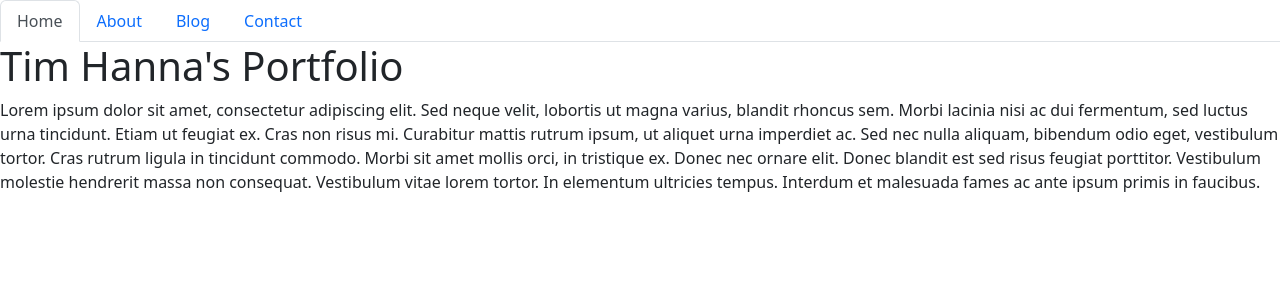
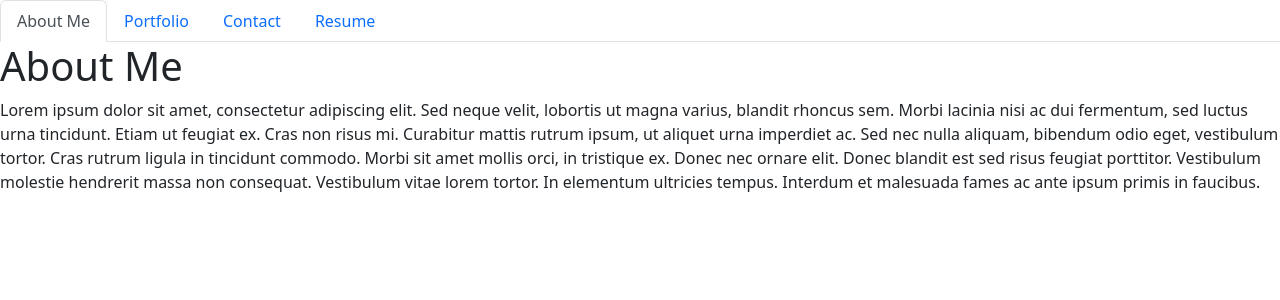
Before and after one commit to Mntnbassfan/20-react-portfolio, a React (Create React App) app in the folder 00-practice-app/: page / in a window 1280 px wide. Shown: the top 300 px of the page. Built offline with nearby package versions, Linux system fonts and the light colour scheme.

Commit message:
fixed paths in navigation routes

```diff
--- a/00-practice-app/src/components/NavTabs.js
+++ b/00-practice-app/src/components/NavTabs.js
@@ -1,52 +1,48 @@
-import React from 'react';
-
-// TODO: Add a comment explaining how we are able to extract the key value pairs from props
+import React from "react";
 
 function NavTabs({ currentPage, handlePageChange }) {
   return (
     <ul className="nav nav-tabs">
       <li className="nav-item">
         <a
-          href="#home"
-          onClick={() => handlePageChange('Home')}
-          //*  TODO: BONUS: Add a comment explaining what kind of operator this is and what it is checking for
-
-          className={currentPage === 'Home' ? 'nav-link active' : 'nav-link'}
+          href="#aboutme"
+          onClick={() => handlePageChange("Aboutme")}
+          className={currentPage === "Aboutme" ? "nav-link active" : "nav-link"}
         >
-          Home
+          About Me
         </a>
       </li>
+
       <li className="nav-item">
         <a
-          href="#about"
-          onClick={() => handlePageChange('About')}
-          //  TODO: Add a comment explaining what this logic is doing
-
-          className={currentPage === 'About' ? 'nav-link active' : 'nav-link'}
+          href="#Portfolio"
+          onClick={() => handlePageChange("Portfolio")}
+          className={currentPage === "Portfolio" ? "nav-link active" : "nav-link"}
         >
-          About
+          Portfolio
         </a>
       </li>
-      <li className="nav-item">
-        <a
-          href="#blog"
-          onClick={() => handlePageChange('Blog')}
-          //  TODO: Add a comment explaining what this logic is doing
 
-          className={currentPage === 'Blog' ? 'nav-link active' : 'nav-link'}
-        >
-          Blog
-        </a>
-      </li>
       <li className="nav-item">
         <a
           href="#contact"
-          //  TODO: Add a comment explaining what this logic is doing
-
-          onClick={() => handlePageChange('Contact')}
-          className={currentPage === 'Contact' ? 'nav-link active' : 'nav-link'}
+          onClick={() => handlePageChange("Contact")}
+          className={
+            currentPage === "Contact" ? "nav-link active" : "nav-link"
+          }
         >
           Contact
+        </a>
+      </li>
+
+      <li className="nav-item">
+        <a
+          href="#resume"
+
+          onClick={() => handlePageChange("Resume")}
+          className={currentPage === "Resume" ? "nav-link active" : "nav-link"}
+        >
+          Resume
         </a>
       </li>
     </ul>
--- a/00-practice-app/src/components/PortfolioContainer.js
+++ b/00-practice-app/src/components/PortfolioContainer.js
@@ -1,25 +1,25 @@
 import React, { useState } from 'react';
 import NavTabs from './NavTabs';
-import Home from './pages/Home';
-import About from './pages/About';
-import Blog from './pages/Blog';
+import Aboutme from './pages/Aboutme';
+import Portfolio from './pages/Portfolio';
 import Contact from './pages/Contact';
+import Resume from './pages/Resume';
 
 export default function PortfolioContainer() {
-  const [currentPage, setCurrentPage] = useState('Home');
+  const [currentPage, setCurrentPage] = useState('Aboutme');
 
-  // TODO: Add a comment describing the functionality of this method
+
   const renderPage = () => {
-    if (currentPage === 'Home') {
-      return <Home />;
+    if (currentPage === 'Aboutme') {
+      return <Aboutme />;
     }
-    if (currentPage === 'About') {
-      return <About />;
+    if (currentPage === 'Portfolio') {
+      return <Portfolio />;
     }
-    if (currentPage === 'Blog') {
-      return <Blog />;
+    if (currentPage === 'Contact') {
+      return <Contact />;
     }
-    return <Contact />;
+    return <Resume />;
   };
 
   const handlePageChange = (page) => setCurrentPage(page);
--- a/00-practice-app/src/components/pages/Home.js
+++ b/00-practice-app/src/components/pages/Aboutme.js
@@ -1,9 +1,9 @@
 import React from 'react';
 
-export default function Home() {
+export default function Aboutme() {
   return (
     <div>
-      <h1>Tim Hanna's Portfolio</h1>
+      <h1>About Me</h1>
       <p>
         Lorem ipsum dolor sit amet, consectetur adipiscing elit. Sed neque
         velit, lobortis ut magna varius, blandit rhoncus sem. Morbi lacinia nisi
--- a/00-practice-app/src/components/pages/Blog.js
+++ /dev/null
@@ -1,24 +0,0 @@
-import React from 'react';
-
-export default function Blog() {
-  return (
-    <div>
-      <h1>Blog Page</h1>
-      <p>
-        Donec a volutpat quam. Curabitur nec varius justo, sed rutrum ligula.
-        Curabitur pellentesque turpis sit amet eros iaculis, a mollis arcu
-        dictum. Ut vel ante eget massa ornare placerat. Etiam nisl orci, finibus
-        sodales volutpat et, hendrerit ut dolor. Suspendisse porta dictum nunc,
-        sed pretium risus rutrum eget. Nam consequat, ligula in faucibus
-        vestibulum, nisi justo laoreet risus, luctus luctus mi lacus sit amet
-        libero. Class aptent taciti sociosqu ad litora torquent per conubia
-        nostra, per inceptos himenaeos. Mauris pretium condimentum tellus eget
-        lobortis. Interdum et malesuada fames ac ante ipsum primis in faucibus.
-        Donec placerat accumsan mi, ut congue neque placerat eu. Donec nec ipsum
-        in velit pellentesque vehicula sit amet at augue. Maecenas aliquam
-        bibendum congue. Pellentesque semper, lectus non ullamcorper iaculis,
-        est ligula suscipit velit, sed bibendum turpis dui in sapien.
-      </p>
-    </div>
-  );
-}
--- a/00-practice-app/src/components/pages/Contact.js
+++ b/00-practice-app/src/components/pages/Contact.js
@@ -3,30 +3,22 @@
 export default function Contact() {
   return (
     <div>
-      <h1>Contact Page</h1>
-      <div>
-          <ul>
-            <li>
-              <p><strong>Phone Number: (720)233-4070</strong></p>
-            </li>
-
-            <li>
-              <p><strong>Email: Hannatuba@yahoo.com</strong></p>
-            </li>
-
-            <li>
-              <a href="https://github.com/Mntnbassfan">
-                Connect to my GitHub</a
-              >
-            </li>
-
-            <li>
-              <a href="https://www.linkedin.com/feed/">
-                Connect to my LinkedIn</a
-              >
-            </li>
-          </ul>
-        </div>
+      <h1>Contact</h1>
+      <p>
+        Donec a volutpat quam. Curabitur nec varius justo, sed rutrum ligula.
+        Curabitur pellentesque turpis sit amet eros iaculis, a mollis arcu
+        dictum. Ut vel ante eget massa ornare placerat. Etiam nisl orci, finibus
+        sodales volutpat et, hendrerit ut dolor. Suspendisse porta dictum nunc,
+        sed pretium risus rutrum eget. Nam consequat, ligula in faucibus
+        vestibulum, nisi justo laoreet risus, luctus luctus mi lacus sit amet
+        libero. Class aptent taciti sociosqu ad litora torquent per conubia
+        nostra, per inceptos himenaeos. Mauris pretium condimentum tellus eget
+        lobortis. Interdum et malesuada fames ac ante ipsum primis in faucibus.
+        Donec placerat accumsan mi, ut congue neque placerat eu. Donec nec ipsum
+        in velit pellentesque vehicula sit amet at augue. Maecenas aliquam
+        bibendum congue. Pellentesque semper, lectus non ullamcorper iaculis,
+        est ligula suscipit velit, sed bibendum turpis dui in sapien.
+      </p>
     </div>
   );
 }
--- a/00-practice-app/src/components/pages/About.js
+++ b/00-practice-app/src/components/pages/Portfolio.js
@@ -1,9 +1,9 @@
 import React from 'react';
 
-export default function About() {
+export default function Portfolio() {
   return (
     <div>
-      <h1>About Page</h1>
+      <h1>Portfolio</h1>
       <p>
             Having experience as a former professional musician performing as a
             Tuba player in various symphony orchestras and theme parks and
--- /dev/null
+++ b/00-practice-app/src/components/pages/Resume.js
@@ -0,0 +1,32 @@
+import React from 'react';
+
+export default function Contact() {
+  return (
+    <div>
+      <h1>Resume</h1>
+      <div>
+          <ul>
+            <li>
+              <p><strong>Phone Number: (720)233-4070</strong></p>
+            </li>
+
+            <li>
+              <p><strong>Email: Hannatuba@yahoo.com</strong></p>
+            </li>
+
+            <li>
+              <a href="https://github.com/Mntnbassfan">
+                Connect to my GitHub</a
+              >
+            </li>
+
+            <li>
+              <a href="https://www.linkedin.com/feed/">
+                Connect to my LinkedIn</a
+              >
+            </li>
+          </ul>
+        </div>
+    </div>
+  );
+}
```
